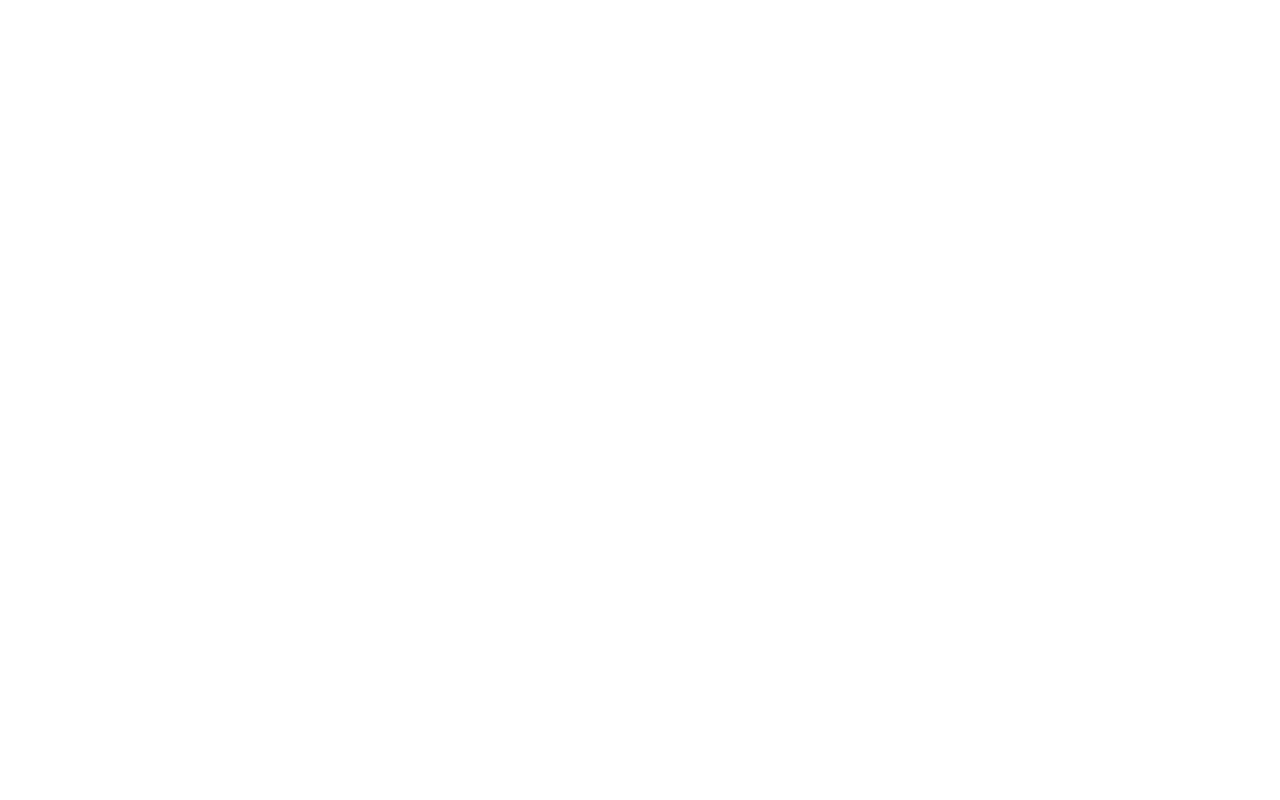
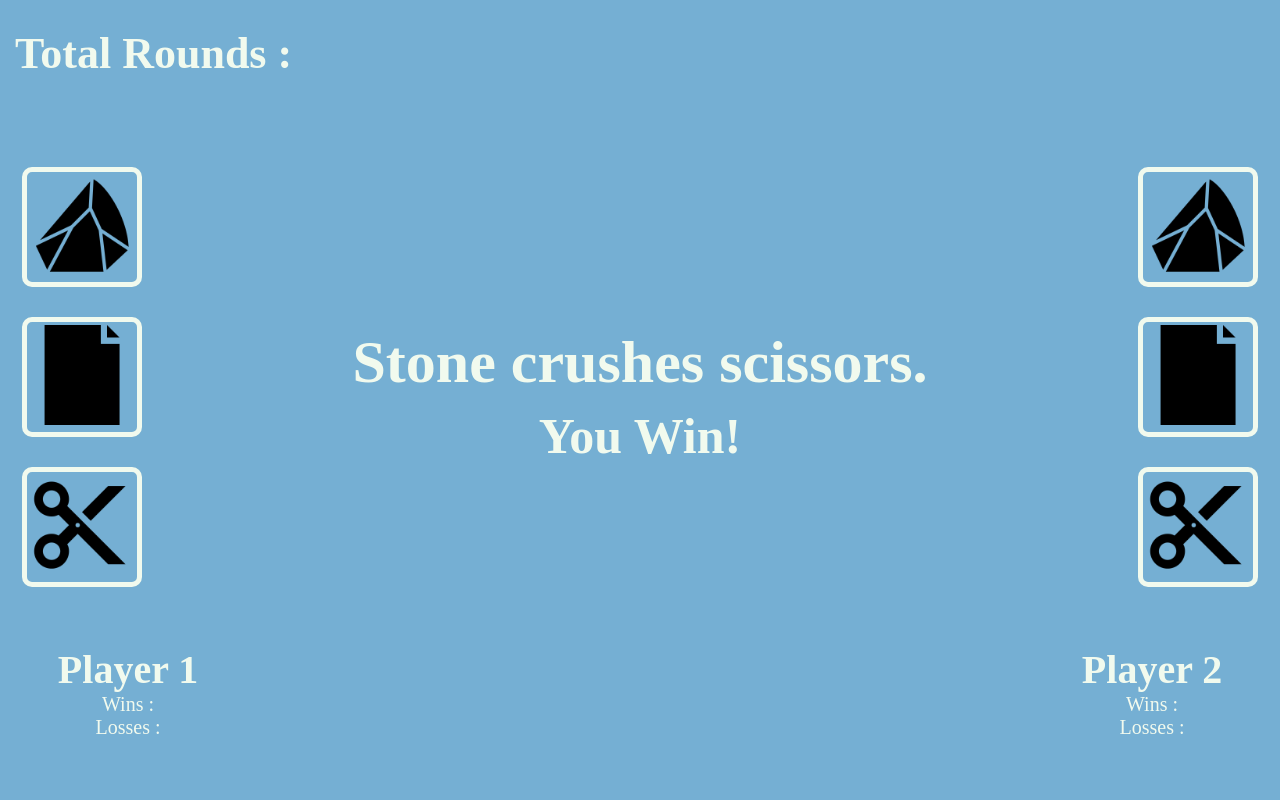
Before and after one commit to JAnant09/StonePaperScissors, a plain HTML site: page index.html in a window 1280 px wide. Drawn offline with Linux system fonts and the light colour scheme.

Commit message:
Design layout

```diff
--- a/index.html
+++ b/index.html
@@ -4,11 +4,41 @@
     <meta charset="UTF-8">
     <meta name="viewport" content="width=device-width, initial-scale=1.0">
     <link rel="stylesheet" href="style.css">
-    <title>Stone, Paper & Scissors</title>
+    <title>Document</title>
 </head>
 <body>
-
-
-    <script src="main.js"></script>
+    <div class="main">
+        <div class="container1">
+            <h1>Total Rounds : </h1>
+        </div>
+        <div class="container2">
+            <div class="optionPlayer1">
+                <button><img src="assets/stone.png" alt="" class="stone playerInfoImage"></button>
+                <button><img src="assets/paper.png" alt="" class="paper playerInfoImage"></button>
+                <button><img src="assets/scissors.png" alt="" class="scissors playerInfoImage"></button>
+            </div>
+            <div class="infoBox">
+                <h1 class="msg">Stone crushes scissors.</h1>
+                <h2 class="winLoose">You Win!</h2>
+            </div>
+            <div class="optionPlayer2">
+                <button><img src="assets/stone.png" alt="" class="stone2 playerInfoImage"></button>
+                <button><img src="assets/paper.png" alt="" class="paper2 playerInfoImage"></button>
+                <button><img src="assets/scissors.png" alt="" class="scissors2 playerInfoImage"></button>
+            </div>
+        </div>
+        <div class="container3">
+            <div class="statsPlayer1 stats">
+                <h1>Player 1</h1>
+                <div class="wins">Wins : </div>
+                <div class="losses">Losses : </div>
+            </div>
+            <div class="statsPlayer2 stats">
+                <h1>Player 2</h1>
+                <div class="wins">Wins : </div>
+                <div class="losses">Losses : </div>
+            </div>
+        </div>
+    </div>
 </body>
 </html>
--- a/style.css
+++ b/style.css
@@ -0,0 +1,125 @@
+* {
+  padding: 0;
+  margin: 0;
+  overflow: hidden;
+  color: #f1faee;
+}
+
+.main {
+  /* border: 5px solid black; */
+  background-color: #75afd3;
+  display: flex;
+  flex-direction: column;
+  height: 100vh;
+  width: 100vw;
+}
+
+.container1 {
+  /* border: 2px solid red; */
+  width: 100%;
+  height: 10%;
+  display: flex;
+  align-items: center;
+  padding: 15px;
+  font-size: 22px;
+}
+
+.container2 {
+  /* border: 2px solid blue; */
+  width: 100%;
+  height: 70%;
+  display: flex;
+  flex-direction: row;
+  gap: 20px;
+}
+
+.optionPlayer1 {
+  /* border: 2px solid green; */
+  width: 15%;
+  height: 100%;
+  display: flex;
+  flex-direction: column;
+  align-items: center;
+  justify-content: center;
+  gap: 30px;
+}
+
+.optionPlayer1 button {
+  border: 5px solid #f1faee;
+  border-radius: 10px;
+  height: 120px;
+  width: 120px;
+  background-color: transparent;
+}
+
+.playerInfoImage {
+  height: 100px;
+  width: 100px;
+}
+
+.infoBox {
+  /* border: 4px solid black; */
+  border-radius: 10px;
+  width: 80%;
+  height: 100%;
+  padding: 20px;
+  display: flex;
+  flex-direction: column;
+  align-items: center;
+  justify-content: center;
+  gap: 10px;
+}
+
+.infoBox .msg {
+  font-size: 60px;
+}
+
+.infoBox .winLoose {
+  font-size: 50px;
+}
+
+.optionPlayer2 {
+  /* border: 2px solid green; */
+  width: 15%;
+  height: 100%;
+  display: flex;
+  flex-direction: column;
+  align-items: center;
+  justify-content: center;
+  gap: 30px;
+}
+
+.optionPlayer2 button {
+  border: 5px solid #f1faee;
+  border-radius: 10px;
+  height: 120px;
+  width: 120px;
+  background-color: transparent;
+}
+
+.container3 {
+  /* border: 2px solid yellow; */
+  width: 100%;
+  height: 20%;
+  display: flex;
+  justify-content: space-between;
+}
+
+.stats {
+  display: flex;
+  flex-direction: column;
+  font-size: 20px;
+  align-items: center;
+}
+
+.statsPlayer1 {
+  /* border: 2px solid black; */
+  height: 100%;
+  width: 20%;
+}
+
+.statsPlayer2 {
+  /* border: 2px solid black; */
+  height: 100%;
+  width: 20%;
+}
```
